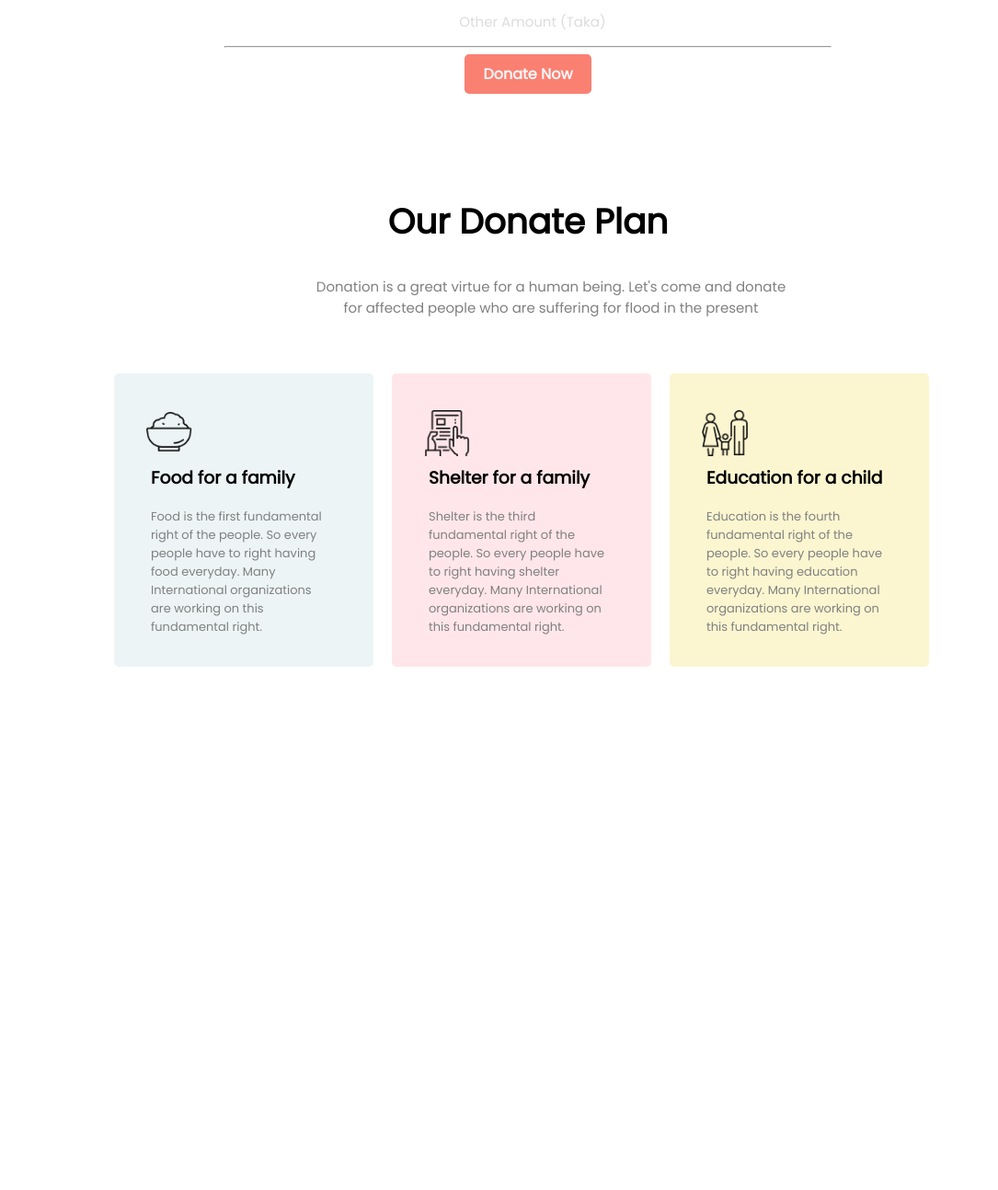
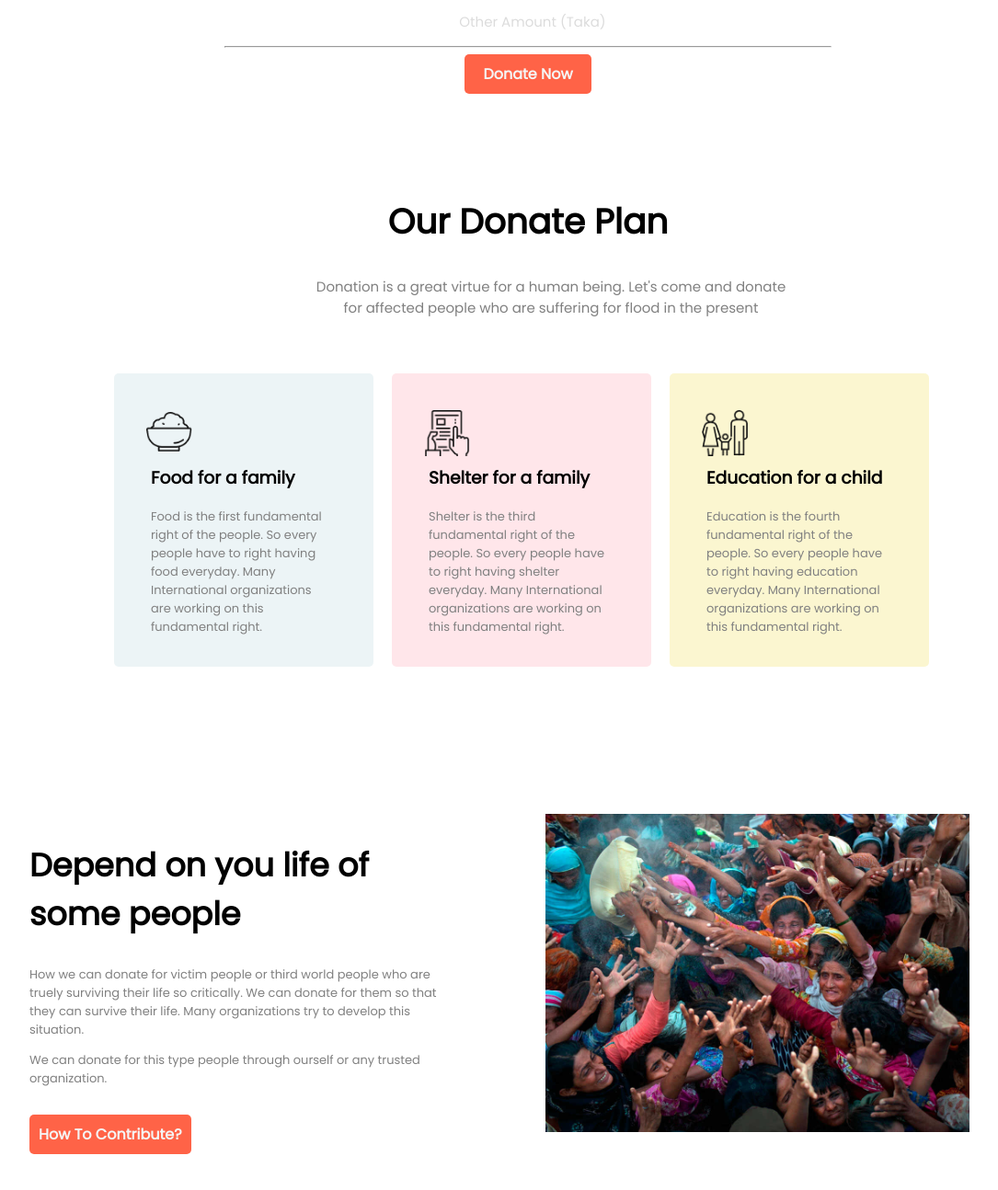
Before and after one commit to sakibahmed567567/first_assignment_donation, a plain HTML site: page index.html in a window 1280 px wide. Shown: the part 848-2142 px from the top of the page at 92% size, without its empty margins (96-1181 px from the left). Before the commit the page ends 1733 px from the top, so only its background shows below. Drawn offline with Linux system fonts and the light colour scheme; a web font is replaced by a local one.

Commit message:
bonus section1 added

```diff
--- a/index.html
+++ b/index.html
@@ -59,7 +59,7 @@
             <p class="paragraph-text other-amount">Other Amount (Taka)
                 <hr>
             </p>
-            <a id="donate-now" href="">Donate Now</a>
+            <a class="donate-now" href="">Donate Now</a>
         </div>
     </section>
     <section>
@@ -95,6 +95,22 @@
             </div>
         </div>
     </section>
+    <section class="bonus-section1">
+        <div class="bonus-section1-width">
+            <h1 class="header4">Depend on you life of some people</h1>
+            <p class="paragraph-text2">How we can donate for victim people or third world people who are truely
+                surviving their life so
+                critically. We can donate for them so that they can survive their life. Many organizations try to
+                develop this situation.</p>
+            <p class="paragraph-text2">We can donate for this type people through ourself or any trusted organization.
+            </p><br>
+            <a class="contribute-button" href="">How To Contribute?</a>
+        </div>
+        <div class="bonus-section1-width">
+            <img src="images/donation6.jpg" alt="">
+        </div>
+
+    </section>
 </body>
 
 </html>
--- a/style.css
+++ b/style.css
@@ -38,8 +38,8 @@ body {
     text-align: center;
     text-decoration: none;
     color: whitesmoke;
-    background-color: salmon;
-    border-color: salmon;
+    background-color: tomato;
+    border-color: tomato;
     border-radius: 5px;
     padding: 10px 20px;
     font-weight: 800;
@@ -92,12 +92,12 @@ body {
     border: 2px solid tomato;
 }
 
-#donate-now {
+.donate-now {
     text-align: center;
     text-decoration: none;
     color: whitesmoke;
-    background-color: salmon;
-    border-color: salmon;
+    background-color: tomato;
+    border-color: tomato;
     border-radius: 5px;
     padding: 10px 20px;
     font-weight: 800;
@@ -163,3 +163,34 @@ hr {
     background-color: rgba(244, 230, 127, 0.366);
     background-image: url(icons/shelter.png);
 }
+
+.bonus-section1 {
+    display: flex;
+    padding-left: 10%;
+    margin-bottom: 220px;
+}
+
+.bonus-section1-width img {
+    width: 100%;
+    padding-left: 50px;
+}
+
+.bonus-section1-width {
+    width: 40%;
+    padding-right: 50px;
+}
+
+.header4 {
+    font-size: 35px;
+}
+
+.contribute-button {
+    text-align: center;
+    text-decoration: none;
+    color: whitesmoke;
+    background-color: tomato;
+    border-color: tomato;
+    border-radius: 5px;
+    font-weight: 800;
+    padding: 10px;
+}
```
